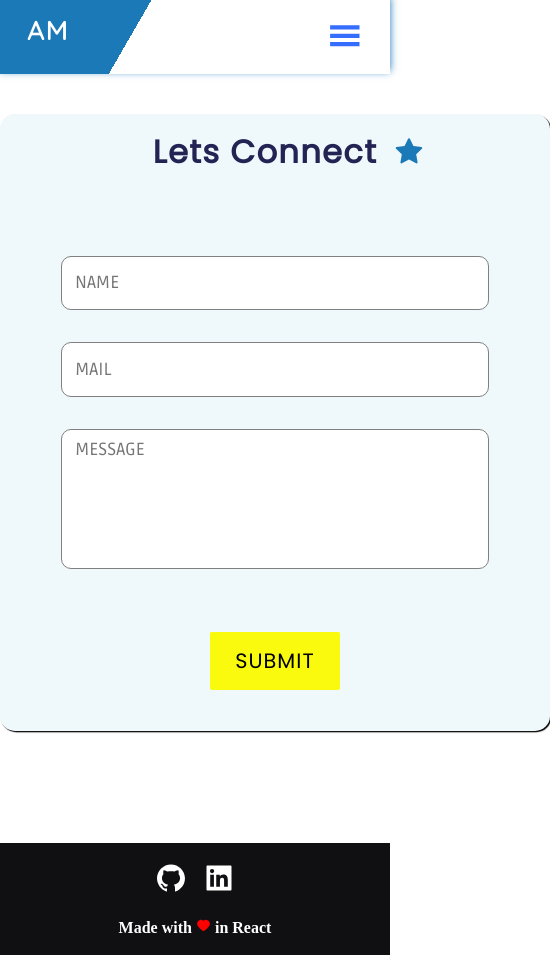
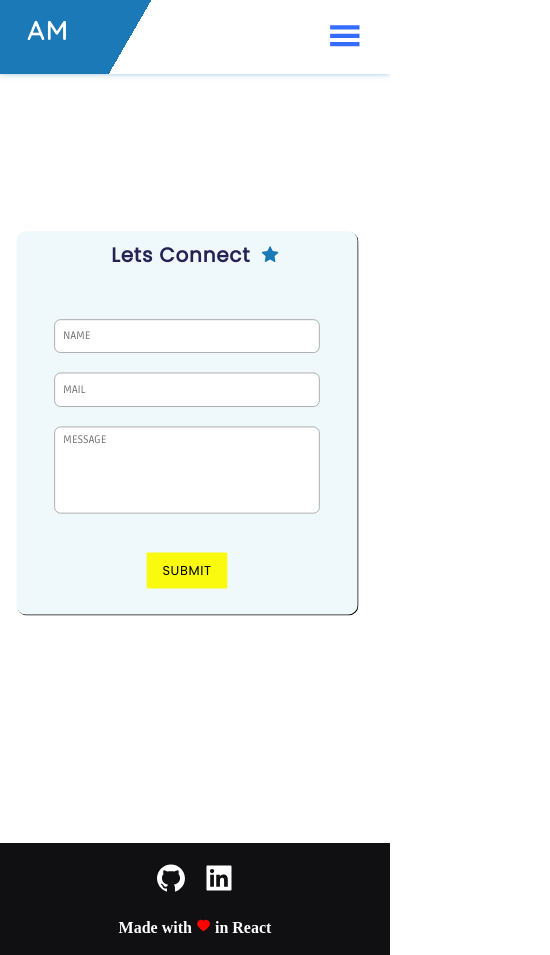
Before and after one commit to AryamanMishra/Portfolio-Website, a React (Create React App) app: page /contact in a window 390 px wide. Shown: the whole page, 550 px wide, since content can reach past the window. Built offline with nearby package versions, Linux system fonts and the light colour scheme.

Commit message:
updated resp

```diff
--- a/src/styles/Contact.css
+++ b/src/styles/Contact.css
@@ -91,3 +91,170 @@
     transition: 0.5s ease;
 	color: #fafa0e;
 }
+
+@media only screen and (max-width: 600px) {
+	.contact-center {
+		transform: scale(0.9);
+	}
+}
+
+@media only screen and (max-width: 550px) {
+	.contact-center {
+		transform: scale(0.82);
+		margin-right: 0.7em;
+		margin-left: -0.7em;
+	}
+}
+
+@media only screen and (max-width: 520px) {
+	.contact-center {
+		transform: scale(0.75);
+		margin-right: 1em;
+		margin-left: -1em;
+	}
+}
+
+@media only screen and (max-width: 490px) {
+	.contact-center {
+		transform: scale(0.7);
+		margin-right: 1.5em;
+		margin-left: -2.5em;
+	}
+}
+
+@media only screen and (max-width: 455px) {
+	.contact-center {
+		transform: scale(0.68);
+		margin-right: 1.5em;
+		margin-left: -4em;
+	}
+}
+
+@media only screen and (max-width: 420px) {
+	.contact-center {
+		transform: scale(0.67);
+		margin-right: 1.5em;
+		margin-left: -4.5em;
+	}
+}
+
+@media only screen and (max-width: 405px) {
+	.contact-center {
+		transform: scale(0.65);
+		margin-right: 1.5em;
+		margin-left: -5em;
+	}
+}
+
+@media only screen and (max-width: 395px) {
+	.contact-center {
+		transform: scale(0.62);
+		margin-right: 1.5em;
+		margin-left: -5.5em;
+	}
+}
+
+@media only screen and (max-width: 378px) {
+	.contact-center {
+		transform: scale(0.6);
+		margin-right: 1.5em;
+		margin-left: -6em;
+	}
+}
+
+@media only screen and (max-width: 365px) {
+	.contact-center {
+		transform: scale(0.58);
+		margin-right: 1.5em;
+		margin-left: -6.5em;
+	}
+}
+
+
+@media only screen and (max-width: 350px) {
+	.contact-center {
+		transform: scale(0.55);
+		margin-right: 1.5em;
+		margin-left: -7em;
+	}
+}
+
+@media only screen and (max-width: 335px) {
+	.contact-center {
+		transform: scale(0.52);
+		margin-right: 1.5em;
+		margin-left: -7.8em;
+	}
+}
+
+@media only screen and (max-width: 315px) {
+	.contact-center {
+		transform: scale(0.5);
+		margin-right: 1.5em;
+		margin-left: -8em;
+	}
+}
+
+@media only screen and (max-width: 305px) {
+	.contact-center {
+		transform: scale(0.48);
+		margin-right: 1.5em;
+		margin-left: -8.2em;
+	}
+}
+
+@media only screen and (max-width: 295px) {
+	.contact-center {
+		transform: scale(0.45);
+		margin-right: 1.5em;
+		margin-left: -8.75em;
+	}
+}
+
+@media only screen and (max-width: 275px) {
+	.contact-center {
+		transform: scale(0.43);
+		margin-right: 1.5em;
+		margin-left: -9.1em;
+	}
+}
+
+@media only screen and (max-width: 265px) {
+	.contact-center {
+		transform: scale(0.4);
+		margin-right: 1.5em;
+		margin-left: -9.5em;
+	}
+}
+
+@media only screen and (max-width: 250px) {
+	.contact-center {
+		transform: scale(0.38);
+		margin-right: 1.5em;
+		margin-left: -10em;
+	}
+}
+
+@media only screen and (max-width: 238px) {
+	.contact-center {
+		transform: scale(0.35);
+		margin-right: 1.5em;
+		margin-left: -10.3em;
+	}
+}
+
+@media only screen and (max-width: 225px) {
+	.contact-center {
+		transform: scale(0.33);
+		margin-right: 1.5em;
+		margin-left: -10.8em;
+	}
+}
+
+@media only screen and (max-width: 210px) {
+	.contact-center {
+		transform: scale(0.325);
+		margin-right: 1.5em;
+		margin-left: -11em;
+	}
+}
```
